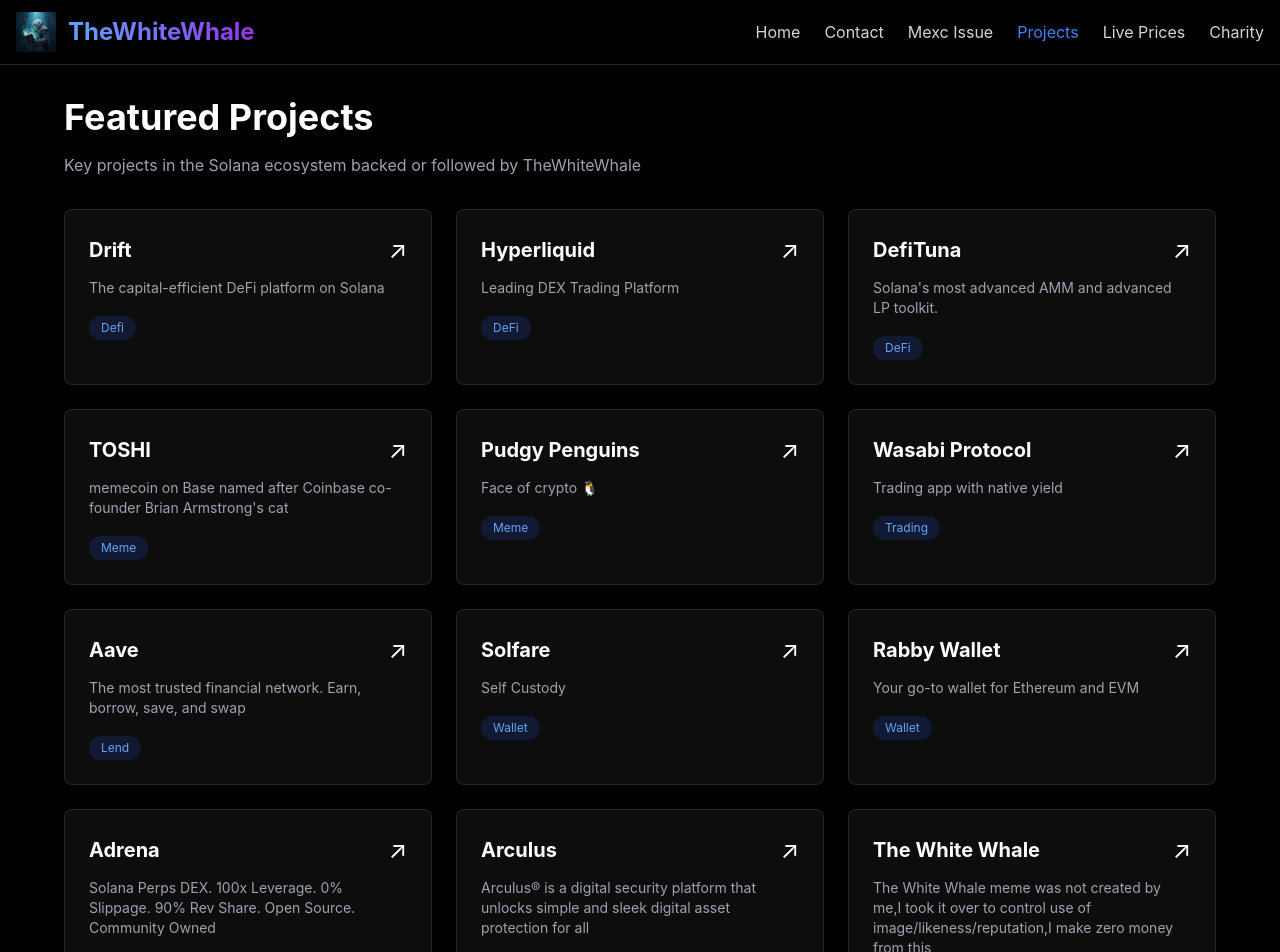
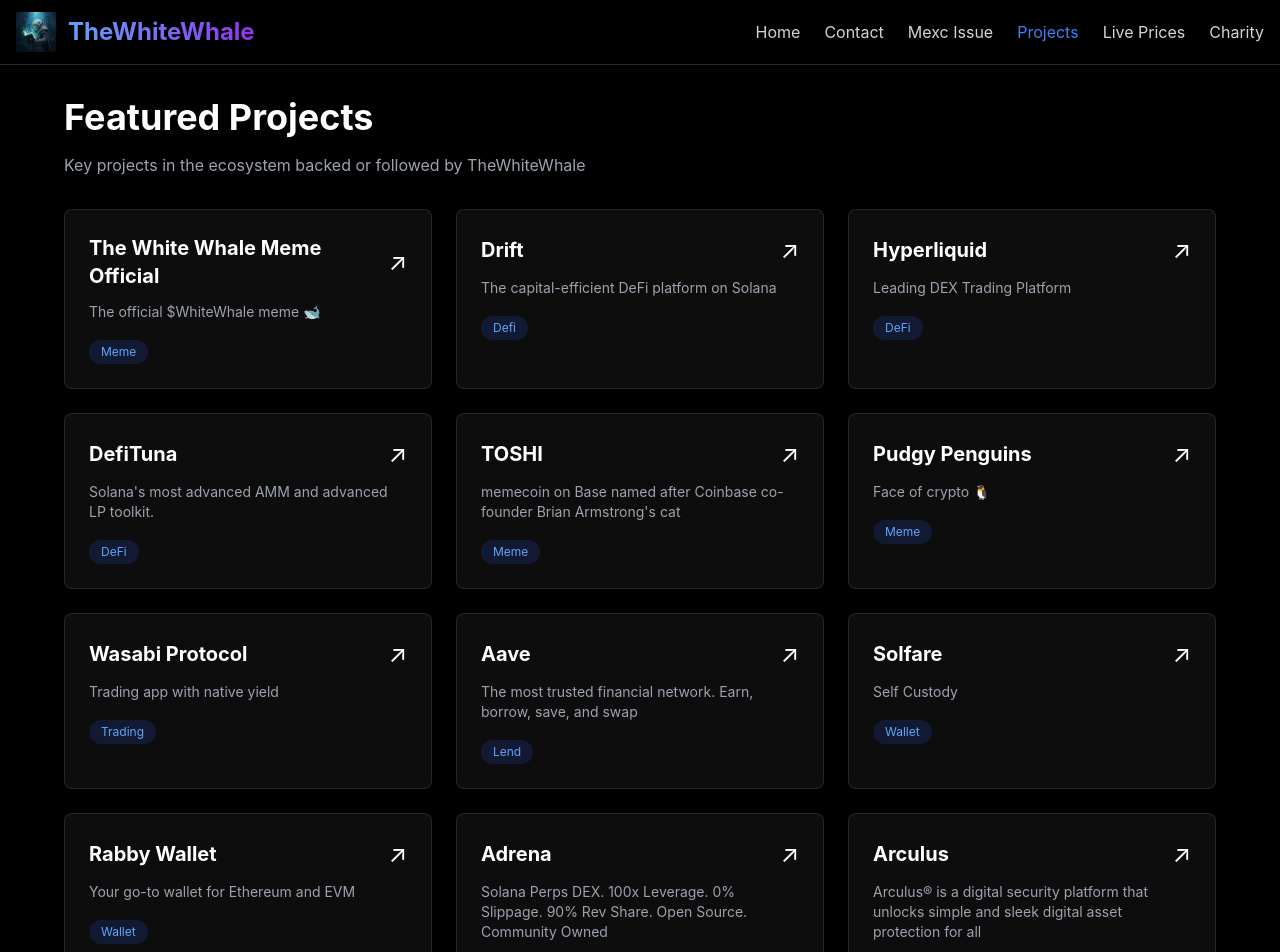
Before and after one commit to aspinrin/thewhitewhale, a Next.js app: page /projects in a window 1280 px wide. Shown: the top 952 px of the page. Built offline with nearby package versions, Linux system fonts and the light colour scheme.

Commit message:
fix project structure

```diff
--- a/app/projects/page.js
+++ b/app/projects/page.js
@@ -1,6 +1,14 @@
 'use client'
 
 const projects = [
+
+{
+    name: "The White Whale Meme Official",
+    description: "The official $WhiteWhale meme 🐋",
+    category: "Meme",
+    link: "whitewhalememe.com"
+  },
+
   {
     name: "Drift",
     description: "The capital-efficient DeFi platform on Solana",
@@ -79,10 +87,10 @@
   },
 
   {
-    name: "The White Whale",
-    description: "The White Whale meme was not created by me,I took it over to control use of image/likeness/reputation,I make zero money from this",
-    category: "Meme",
-    link: "https://app.streamflow.finance/contract/solana/mainnet/99xdeYSozFmUAnpQqYgh2Xx94kEkoyKSoPHALvnfnKT1"
+    name: "CLOBr | Liquidity Intelligence",
+    description: "X-Ray vision for traders using Solana liquidity data from Meteora, Jupiter, and more.",
+    category: "Setup",
+    link: "clobr.io"
   },
 ]
 
@@ -91,7 +99,7 @@
     <div className="max-w-6xl mx-auto">
       <h1 className="text-4xl font-bold mb-4">Featured Projects</h1>
       <p className="text-gray-400 mb-8">
-        Key projects in the Solana ecosystem backed or followed by TheWhiteWhale
+        Key projects in the ecosystem backed or followed by TheWhiteWhale
       </p>
 
       <div className="grid md:grid-cols-2 lg:grid-cols-3 gap-6">
--- a/package.json
+++ b/package.json
@@ -14,7 +14,7 @@
     "@vercel/analytics": "^1.5.0",
     "ethers": "^6.9.0",
     "lucide-react": "^0.263.1",
-    "next": "^14.2.33",
+    "next": "^14.2.15",
     "react": "^18.2.0",
     "react-dom": "^18.2.0"
   },
```
Also changed, not shown: 1 other file (tests, documents, lock files or other folders).
